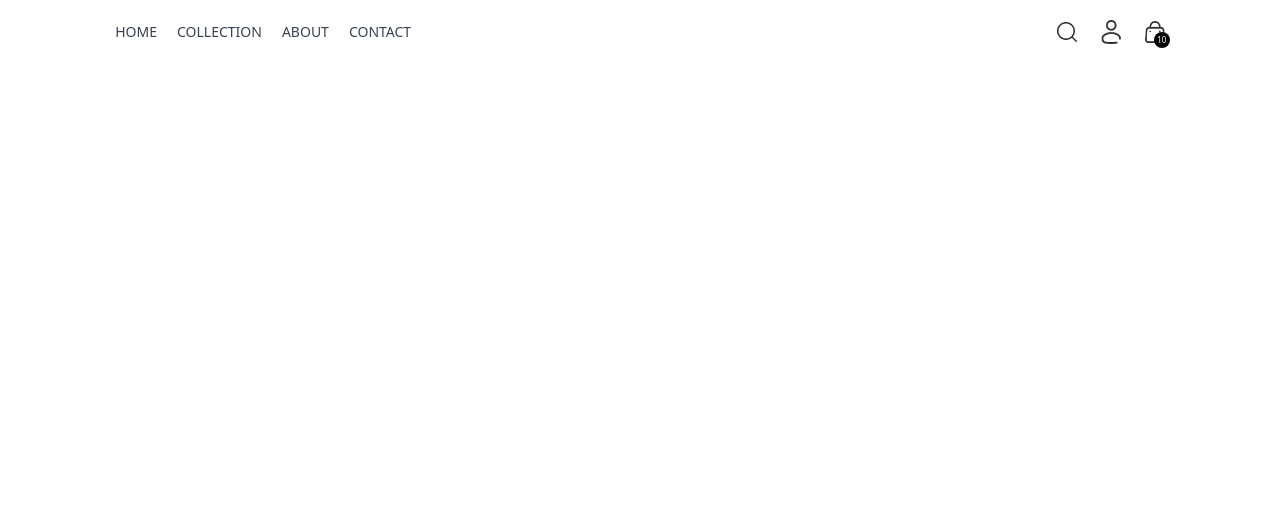
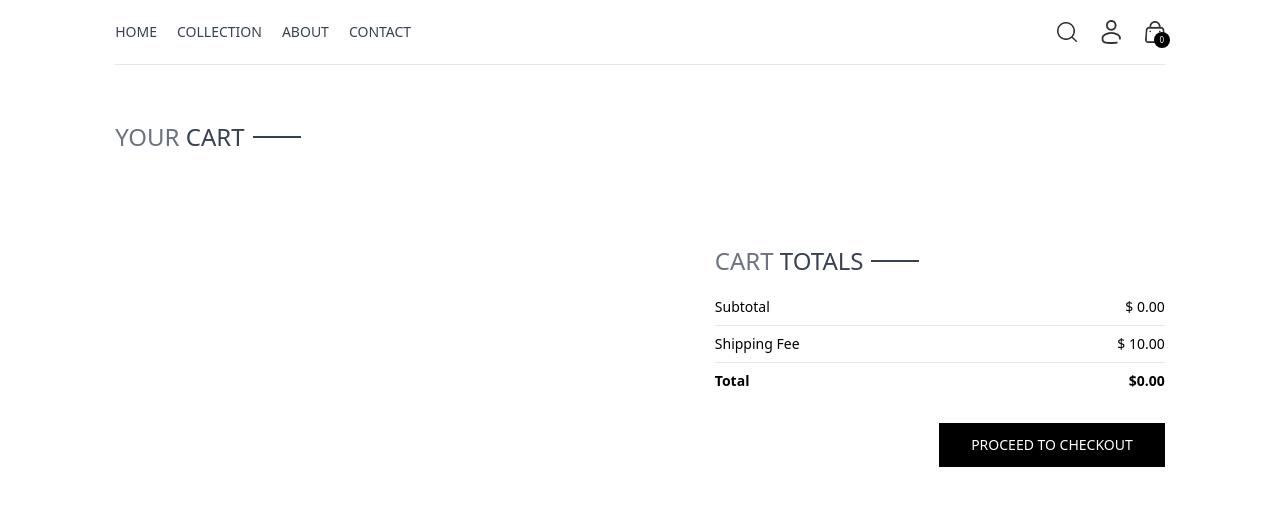
Before and after one commit to PhungNhatfr/e-commerce, a React (Create React App) app in the folder frontend/: page /cart in a window 1280 px wide. Shown: the top 506 px of the page. Built offline with nearby package versions, Linux system fonts and the light colour scheme.

Commit message:
Finish UI Cart page

```diff
--- a/frontend/package.json
+++ b/frontend/package.json
@@ -11,6 +11,7 @@
     "react-dom": "^19.2.0",
     "react-router-dom": "^7.9.6",
     "react-scripts": "5.0.1",
+    "react-toastify": "^11.0.5",
     "web-vitals": "^2.1.4"
   },
   "scripts": {
--- a/frontend/src/App.js
+++ b/frontend/src/App.js
@@ -10,10 +10,14 @@
 import About from "./pages/About";
 import Navbar from "./components/Navbar";
 import SearchBar from "./components/SearchBar";
+import React from 'react';
+import { ToastContainer, toast } from 'react-toastify';
+import 'react-toastify/dist/ReactToastify.css';
 
 function App() {
   return (
     <div className="px-4 sm:px-[5vw] md:px-[7vw] lg:px-[9vw]">
+      <ToastContainer  />
       <Navbar />
       <SearchBar />
       <Routes>
--- /dev/null
+++ b/frontend/src/components/CartTotal.jsx
@@ -0,0 +1,35 @@
+import React, { useContext } from 'react'
+import { ShopContext } from '../context/ShopContext'
+import Title from './Title';
+
+const CartTotal = () => {
+
+    const { currency, delivery_fee, getCartAmount } = useContext(ShopContext);
+
+  return (
+      <div className='w-full'>
+          <div className='text-2xl'>
+            <Title text1={'CART'} text2={'TOTALS'} />
+          </div>
+
+          <div className='flex flex-col gap-2 mt-2 text-sm' >
+              <div className='flex justify-between'>
+                  <p>Subtotal</p>
+                  <p>{currency} {getCartAmount()}.00</p>
+              </div>
+              <hr />
+              <div className='flex justify-between' >
+                <p>Shipping Fee</p>
+                  <p>{currency} {delivery_fee}.00</p>
+              </div>
+              <hr />
+              <div className='flex justify-between'>
+                  <b>Total</b>
+                  <b>{currency}{getCartAmount() === 0 ? 0 : getCartAmount() + delivery_fee}.00</b>
+              </div>
+          </div>
+      </div>
+  )
+}
+
+export default CartTotal
--- a/frontend/src/components/Navbar.jsx
+++ b/frontend/src/components/Navbar.jsx
@@ -7,7 +7,7 @@
 
     const [visible, setVisible] = useState(false);
 
-    const {setShowSearch} = useContext(ShopContext)
+    const {setShowSearch, getCartCount} = useContext(ShopContext)
 
   return (
       <div className='flex items-center justify-between py-5 font-medium'>
@@ -54,7 +54,7 @@
 
                 <Link to='/cart' className='relative' >
                   <img className='w-5 min-w-5' src={assets.cart_icon} alt="cart icon" />
-                  <p className='absolute right-[-5px] bottom-[-5px] w-4 text-center leading-4 bg-black text-white aspect-square rounded-full text-[8px]'>10</p>
+                  <p className='absolute right-[-5px] bottom-[-5px] w-4 text-center leading-4 bg-black text-white aspect-square rounded-full text-[8px]'>{getCartCount()}</p>
                 </Link>
 
               <img onClick={() => setVisible(true)} src={assets.menu_icon} className='w-5 cursor-pointer sm:hidden' alt="menu icon" />
--- a/frontend/src/context/ShopContext.jsx
+++ b/frontend/src/context/ShopContext.jsx
@@ -1,5 +1,8 @@
 import { createContext, useEffect, useState } from "react";
 import { products } from "../assets/assets";
+import { toast } from 'react-toastify';
+import { useNavigate } from "react-router-dom";
+
 
 export const ShopContext = createContext();
 
@@ -10,8 +13,14 @@
     const [search, setSearch] = useState('');
     const [showSearch, setShowSearch] = useState(false);
     const [cartItems, setCartItems] = useState({});
+    const navigate = useNavigate();
 
     const addToCart = async (itemId, size) => {
+
+        if (!size) {
+            toast.error('Select Product Size');
+            return
+        }
 
         let cartData = structuredClone(cartItems);
 
@@ -34,10 +43,56 @@
         console.log(cartItems);
     }, [cartItems])
 
+    const getCartCount = () => {
+        let totalCount = 0;
+        for (const items in cartItems) {
+            for (const item in cartItems[items]) {
+                try {
+                    if (cartItems[items][item] > 0) {
+                        totalCount += cartItems[items][item];
+                    }
+                } catch (error) {
+
+                }
+            }
+        }
+        return totalCount
+    }
+
+    const updateQuantity = async (itemId, size, quantity) => {
+
+        let cartData = structuredClone(cartItems);
+
+        cartData[itemId][size] = quantity;
+
+        setCartItems(cartData);
+
+
+    }
+
+    const getCartAmount = () => {
+        let totalAmount = 0;
+        for (const items in cartItems) {
+            let itemInfo = products.find((product) => product._id === items);
+            for (const item in cartItems[items]) {
+                try {
+                    if (cartItems[items][item] > 0) {
+                        totalAmount += itemInfo.price * cartItems[items][item];
+                    }
+                } catch (error) {
+
+                }
+            }
+        }
+        return totalAmount;
+    }
+
     const value = {
         products, currency, delivery_fee,
         search, setSearch, showSearch, setShowSearch,
-        cartItems, addToCart
+        cartItems, addToCart,
+        getCartCount, updateQuantity, getCartAmount,
+        navigate
     }
 
     return (
--- a/frontend/src/pages/Cart.jsx
+++ b/frontend/src/pages/Cart.jsx
@@ -1,8 +1,74 @@
-import React from 'react'
+import React, { useContext, useEffect, useState } from 'react'
+import { assets } from '../assets/assets';
+import CartTotal from '../components/CartTotal';
+import Title from '../components/Title';
+import { ShopContext } from '../context/ShopContext'
 
 const Cart = () => {
+
+  const { products, currency, cartItems, updateQuantity, navigate } = useContext(ShopContext);
+
+  const [cartData, setCartData] = useState([]);
+
+  useEffect(() => {
+
+    const tempData = [];
+    for (const items in cartItems) {
+      for (const item in cartItems[items]) {
+        if (cartItems[items][item] > 0) {
+          tempData.push({
+            _id: items,
+            size: item,
+            quantity: cartItems[items][item]
+          })
+        }
+
+      }
+    }
+    setCartData(tempData);
+  }, [cartItems])
+
   return (
-      <div>
+      <div className='border-t pt-14'>
+
+        <div className='text-2xl mb-3'>
+          <Title text1={'YOUR'} text2={'CART'} />
+        </div>
+
+        <div>
+          {
+            cartData.map((item, index) => {
+
+              const productData = products.find((product) => product._id === item._id)
+
+              return (
+                <div key={index} className='py-4 border-t border-b text-gray-700 grid grid-cols-[4fr_0.5fr_0.5fr] sm:grid-cols-[4fr_2fr_0.5fr] items-center gap-4'>
+                  <div className='flex items-start gap-6'>
+                    <img className='w-16 sm:w-20' src={productData.image[0]} alt="" />
+                    <div>
+                      <p className='text-xs sm:text-lg font-medium'>{productData.name}</p>
+                      <div className='flex items-center gap-5 mt-2'>
+                        <p>{currency}{productData.price}</p>
+                        <p className='px-2 sm:px-3 sm:py-1 border bg-slate-50'>{item.size}</p>
+                      </div>
+                    </div>
+                  </div>
+                  <input onChange={(e) => e.target.value === '' || e.target.value === '0' ? null : updateQuantity(item._id, item.size, Number(e.target.value)) } className='border max-w-10 sm:max-w-20 px-1 sm:px-2 py-1' type="number" min={1} defaultValue={item.quantity} />
+                  <img onClick={() => updateQuantity(item._id, item.size, 0)} className='w-4 mr-4 sm:w-5 cursor-pointer' src={assets.bin_icon} alt="bin icon" />
+                </div>
+              )
+            })
+          }
+        </div>
+
+        <div className='flex justify-end my-20'>
+          <div className='w-full sm:w-[450px]'>
+            <CartTotal />
+            <div className='w-full text-end'>
+              <button onClick={() => navigate('/place-order')} className='bg-black text-white text-sm my-8 px-8 py-3'>PROCEED TO CHECKOUT</button>
+            </div>
+          </div>
+        </div>
 
       </div>
   )
```
Also changed, not shown: 1 other file (tests, documents, lock files or other folders).
